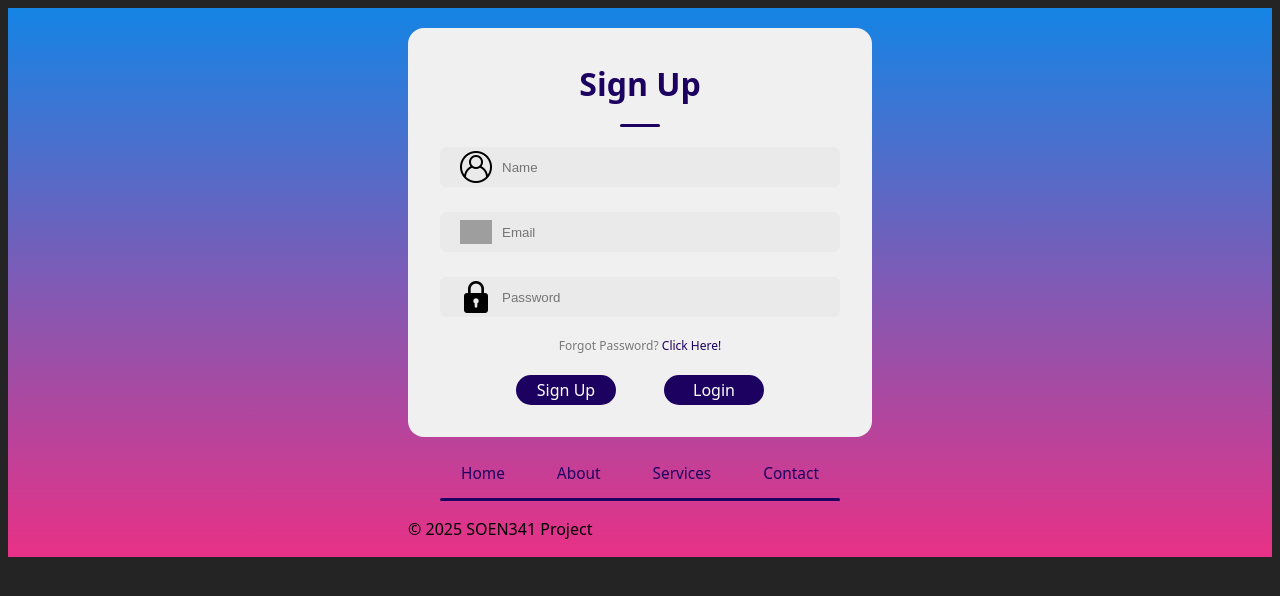
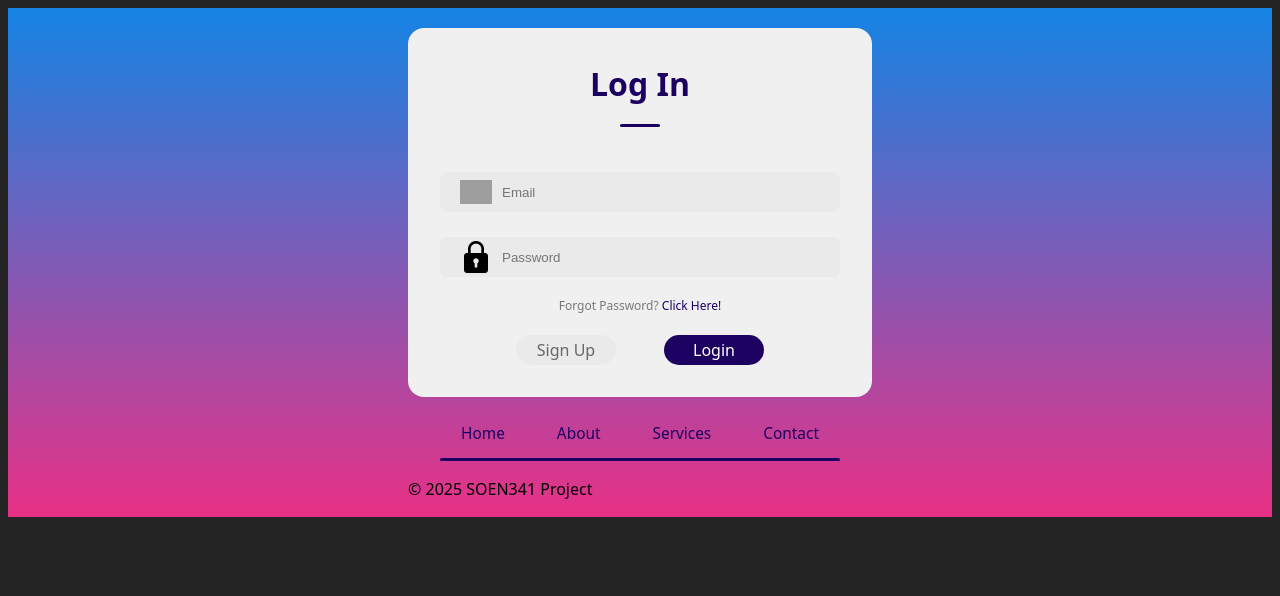
Before and after one commit to SOEN341-2025/Frontend, a React (Vite) app: page / in a window 1280 px wide. Shown: the top 596 px of the page. Built offline with nearby package versions, Linux system fonts and the light colour scheme; grey boxes are pictures that could not be loaded.

Commit message:
Separates Sign Up and Log In Sections.

```diff
--- a/src/App.jsx
+++ b/src/App.jsx
@@ -1,7 +1,7 @@
 import Header from './Header.jsx'
 import Footer from './Footer.jsx'
 import { LoginSignup } from './components/loginsignup/LoginSignup.jsx'
-
+import React from 'react'
 
 function App() {
 
--- a/src/components/LoginSignup/LoginSignup.css
+++ b/src/components/LoginSignup/LoginSignup.css
@@ -115,9 +115,19 @@ body{
  color: #ffffff;
  font-weight: 500;
  margin-top:20px;
+ cursor: pointer;
+}
+
+.gray {
+    background-color: #eaeaea;
+    color: #676767;
+    cursor: default;
 
 }
-
+.gray:hover {
+    background-color: #5e5e5e;
+    color:#eaeaea;
+}
 .header-nav {
     display: flex;
     gap: 2em;
--- a/src/components/LoginSignup/LoginSignup.jsx
+++ b/src/components/LoginSignup/LoginSignup.jsx
@@ -4,18 +4,25 @@ import email from '../assets/email.png'
 import password from '../assets/password.png'
 import User_Login from '../assets/User_Login.png'
 
-export const LoginSignup = () => {
+export const LoginSignup = () =>
+    {
+         const [action, setAction] = React.useState("Log In"); //
   return (
     <div className="container">
         <div className="header">
-             <div className="text">Sign Up</div>
+             <div className="text">{action}</div>
                  <div className="underline"></div>
         </div>
         <div className="inputs">
+            {action === "Log In" ? <div></div>:
+
             <div className="input">
                 <img src={User_Login} alt= "" className="icon"/>
                 <input type="text" placeholder="Name"/>
             </div>
+            // If action = Log In, return empty div, else return Name input
+            }
+
             <div className="input">
                 <img src={email} alt= "" className="icon"/>
                 <input type="email" placeholder="Email"/>
@@ -25,11 +32,20 @@ export const LoginSignup = () => {
                 <input type="password" placeholder="Password"/>
             </div>
          </div>
+         {action === "Sign Up" ? <div></div>:
          <div className="forgot">Forgot Password? <span>Click Here!</span></div>
+         // If action = Sign Up, return empty div, else return Forgot Password
+         }
+
+
 
          <div className="submit-container">
-            <div className="submit">Sign Up</div>
-            <div className="submit">Login</div>
+
+            <div className={action==="Log In"?"submit gray":"submit"}  onClick={() => setAction("Sign Up")}>Sign Up</div>
+                {/* If action = login, use gray for sign up else uses class submit */}
+            <div className={action==="Sign Up"?"submit gray":"submit"}  onClick={() => setAction("Log In")}>Login</div>
+                {/*Click Sign Up, Sets action to Sign up, makes LogIn gray.*/}
+
          </div>
     </div>
 
```
